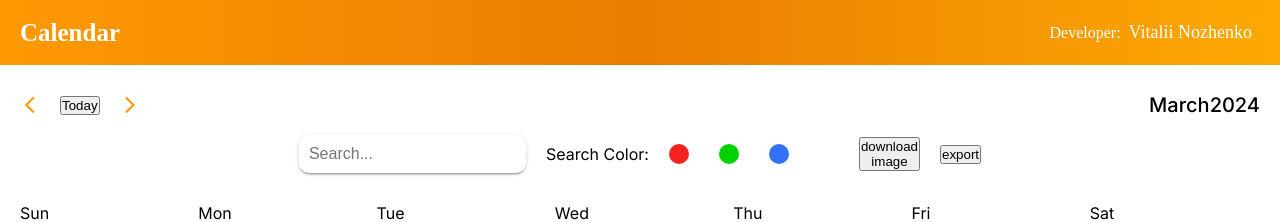
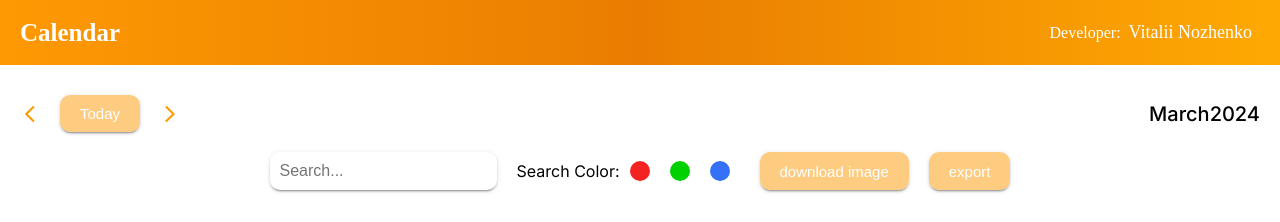
Before and after one commit to VitalikN/calendar, a Next.js app: page / in a window 1280 px wide. Shown: the top 222 px of the page. Built offline with nearby package versions, Linux system fonts and the light colour scheme; no server answers.

Commit message:
fix styled btn

```diff
--- a/src/components/CheckboxColor/CheckboxColor.styled.tsx
+++ b/src/components/CheckboxColor/CheckboxColor.styled.tsx
@@ -3,8 +3,8 @@ import styled from "@emotion/styled";
 export const BoxInputColor = styled.div`
   position: relative;
   display: flex;
-  gap: 20px;
-  width: 100%;
+  gap: 10px;
+  /* width: 100%; */
 `;
 export const ColorOption = styled.label`
   display: inline-block;
--- a/src/components/HeaderCalendar/HeaderCalendar.styled.tsx
+++ b/src/components/HeaderCalendar/HeaderCalendar.styled.tsx
@@ -47,6 +47,34 @@ export const ArrowBack = styled(MdOutlineArrowBackIos)`
   }
 `;
 
+export const Btn = styled.button`
+  cursor: pointer;
+  display: flex;
+  padding: 10px 20px;
+  align-items: center;
+  gap: 10px;
+  border-radius: 10px;
+  flex-direction: column;
+  justify-content: center;
+  align-self: stretch;
+  color: #fff;
+  font-size: 15px;
+  border: none;
+  outline: none;
+  background-color: #fe990380;
+  box-shadow: 0px 3px 1px -2px rgba(0, 0, 0, 0.2),
+    0px 2px 2px 0px rgba(0, 0, 0, 0.14), 0px 1px 5px 0px rgba(0, 0, 0, 0.12);
+
+  transition: all 0.5s;
+  &:hover {
+    scale: 1.05;
+    box-shadow: 0px 5px 5px -3px rgba(0, 0, 0, 0.2),
+      0px 8px 10px 1px rgba(0, 0, 0, 0.14), 0px 3px 14px 2px rgba(0, 0, 0, 0.12);
+    background-color: #fde8d2;
+    color: #fe9903;
+  }
+`;
+
 export const Title = styled.h2`
   margin-left: auto;
   text-align: center;
@@ -79,6 +107,9 @@ export const Input = styled.input`
   box-shadow: 0px 3px 1px -2px rgba(0, 0, 0, 0.2),
     0px 2px 2px 0px rgba(0, 0, 0, 0.14), 0px 1px 5px 0px rgba(0, 0, 0, 0.12);
   transition: all 0.5s;
+  @media screen and (max-width: 767px) {
+    width: 100%;
+  }
   &:hover,
   &:focus {
     scale: 1.07;
--- a/src/components/HeaderCalendar/HeaderCalendar.tsx
+++ b/src/components/HeaderCalendar/HeaderCalendar.tsx
@@ -8,6 +8,7 @@ import {
   Header,
   Input,
   Title,
+  Btn,
 } from "./HeaderCalendar.styled";
 
 interface HeaderCalendarProps {
@@ -42,7 +43,9 @@ const HeaderCalendar: React.FC<HeaderCalendarProps> = ({
       <Box>
         <ArrowBack onClick={prevMonth} />
 
-        <button onClick={goToToday}>Today</button>
+        <Btn type="button" onClick={goToToday}>
+          Today
+        </Btn>
         <ArrowForward onClick={nextMonth} />
 
         <Title>
@@ -55,8 +58,8 @@ const HeaderCalendar: React.FC<HeaderCalendarProps> = ({
 
         <CheckboxColor />
 
-        <button>download image</button>
-        <button>export</button>
+        <Btn type="button">download image</Btn>
+        <Btn type="button">export</Btn>
       </BoxSearch>
     </Header>
   );
```
